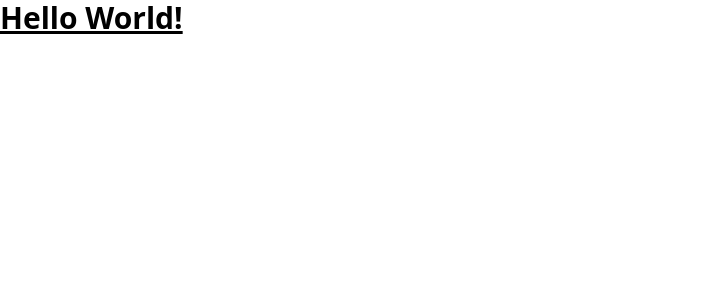
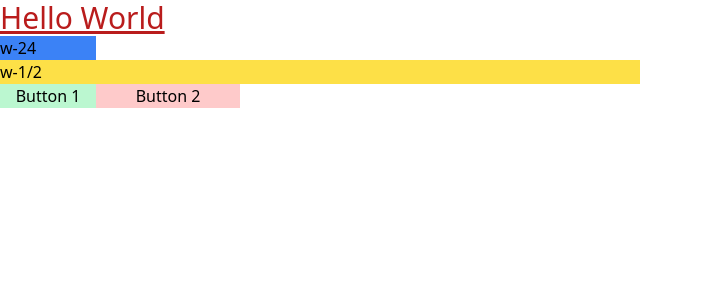
Before and after one commit to soAcademy/workshop-react, a React (Create React App) app: page / in a window 1280 px wide. Shown: the top 300 px of the page, without its empty margins (0-703 px from the left). Built offline with nearby package versions, Linux system fonts and the light colour scheme.

Commit message:
feat: do tailwindcss workshop 2

```diff
--- a/src/App.js
+++ b/src/App.js
@@ -1,10 +1,54 @@
-// import Resume from './resume';
-
 function App() {
   return (
+    // <div>
+    //   <div className="text-2xl">Hello World</div>
+    //   <div className="text-sm">Hello World</div>
+    //   <div className="text-red-700">Hello World</div>
+    //   <div className="text-blue-300">Hello World</div>
+    //   <div className="text-center">Hello World</div>
+    //   <div className="font-bold">Hello World</div>
+    //   <div className="text-2xl text-red-700 text-center font-bold">
+    //     Hello World
+    //   </div>
+    //   <div className="pt-6 bg-gray-400">pt-6</div>
+    //   <div className="mr-6 bg-green-400">mr-6</div>
+    //   <div className="mt-8 bg-gray-400">mt-8</div>
+    //   <div class="flex space-x-4">
+    //     <div className="border border-pink-900">01</div>
+    //     <div className="border border-pink-900">02</div>
+    //     <div className="border border-pink-900">03</div>
+    //   </div>
+    //   <div className="w-24 h-38 bg-red-700">w-24</div>
+    //   <div className="w-2/3 bg-red-400">w-2/3</div>
+    //   <div className="w-full bg-red-600">w-full</div>
+    //   <div className="w-24 h-24 bg-red-200 rounded-lg">w-24 h-24</div>
+    //   <div class="border border-gray-600 rounded">box</div>
+    //   <div class="border border-gray-600 rounded-md">box</div>
+    //   <div class="border border-gray-600 rounded-lg">box</div>
+    //   <div class="border border-gray-600 rounded-full">box</div>
+    //   <div class="border border-indigo-600">box</div>
+    //   <div class="border-2 border-indigo-600">box</div>
+    //   <div class="border-4 border-indigo-600">box</div>
+    //   <div class="border-8 border-indigo-600">box</div>
+    //   <input type="text" class="border-2 border-rose-600"></input>
+    //   <div class="border-solid border-2 border-indigo-600">box</div>
+    //   <div class="border-dashed border-2 border-indigo-600">box</div>
+    //   <div class="border-dotted border-2 border-indigo-600">box</div>
+    //   <div class="border-double border-4 border-indigo-600">box</div>
+    //   <button class="bg-sky-600 hover:bg-sky-700">Save changes</button>
+    //   <button class="bg-violet-500 hover:bg-violet-600 active:bg-violet-700 focus:outline-none focus:ring focus:ring-violet-300">
+    //     Save changes
+    //   </button>
+    // </div>
+
     <div>
-      <h1 className="text-3xl font-bold underline">Hello World!</h1>
-      {/* <Resume/> */}
+      <div className="text-red-700 text-3xl bold underline">Hello World</div>
+      <div className="h-38 w-24 bg-blue-500">w-24</div>
+      <div className="h-38 w-1/2 bg-yellow-300">w-1/2</div>
+      <button className="w-24 bg-green-200 hover:bg-green-800">Button 1</button>
+      <button className="w-36 bg-red-200 active:bg-red-500 focus:outline-none focus:ring focus:ring-red-800">
+        Button 2
+      </button>
     </div>
   );
 }
```
